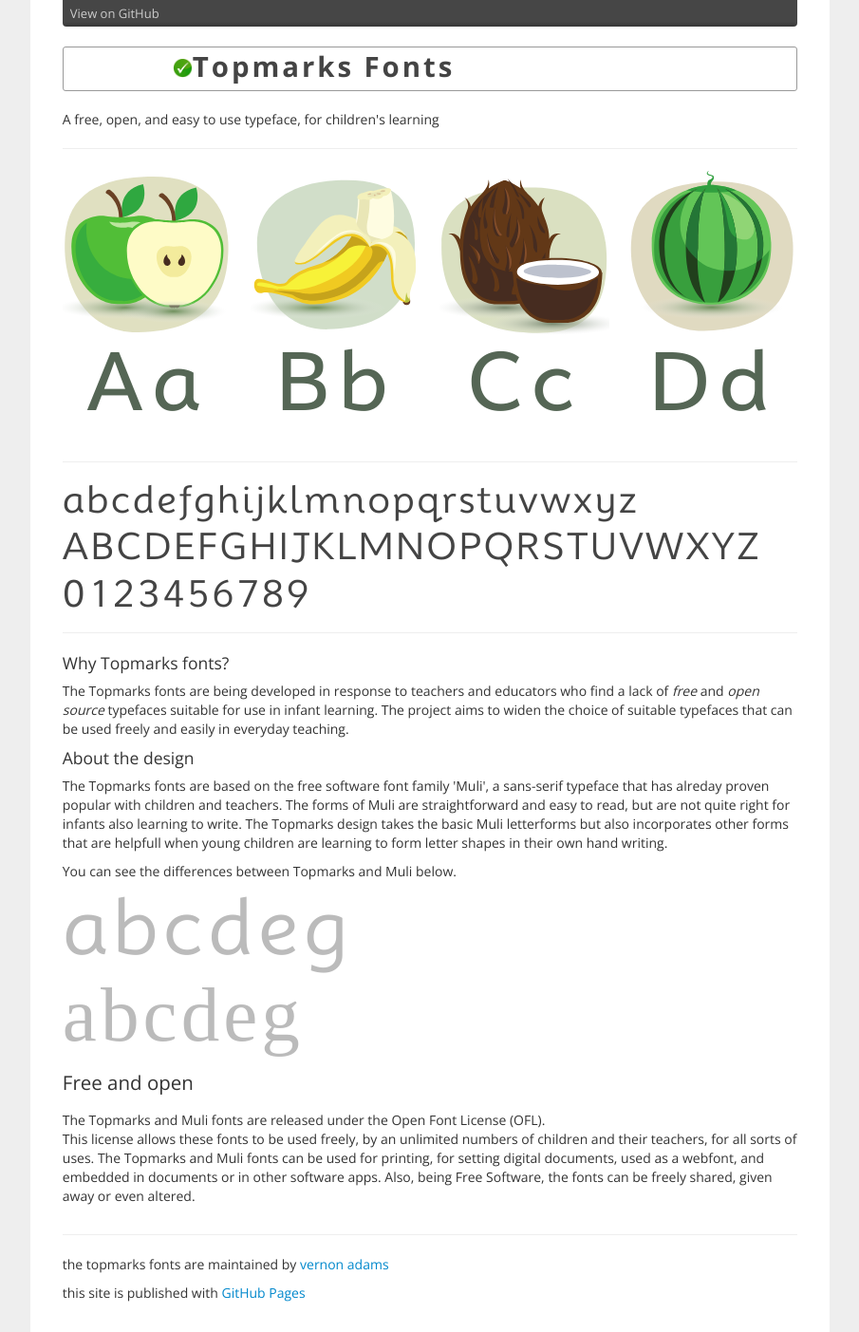
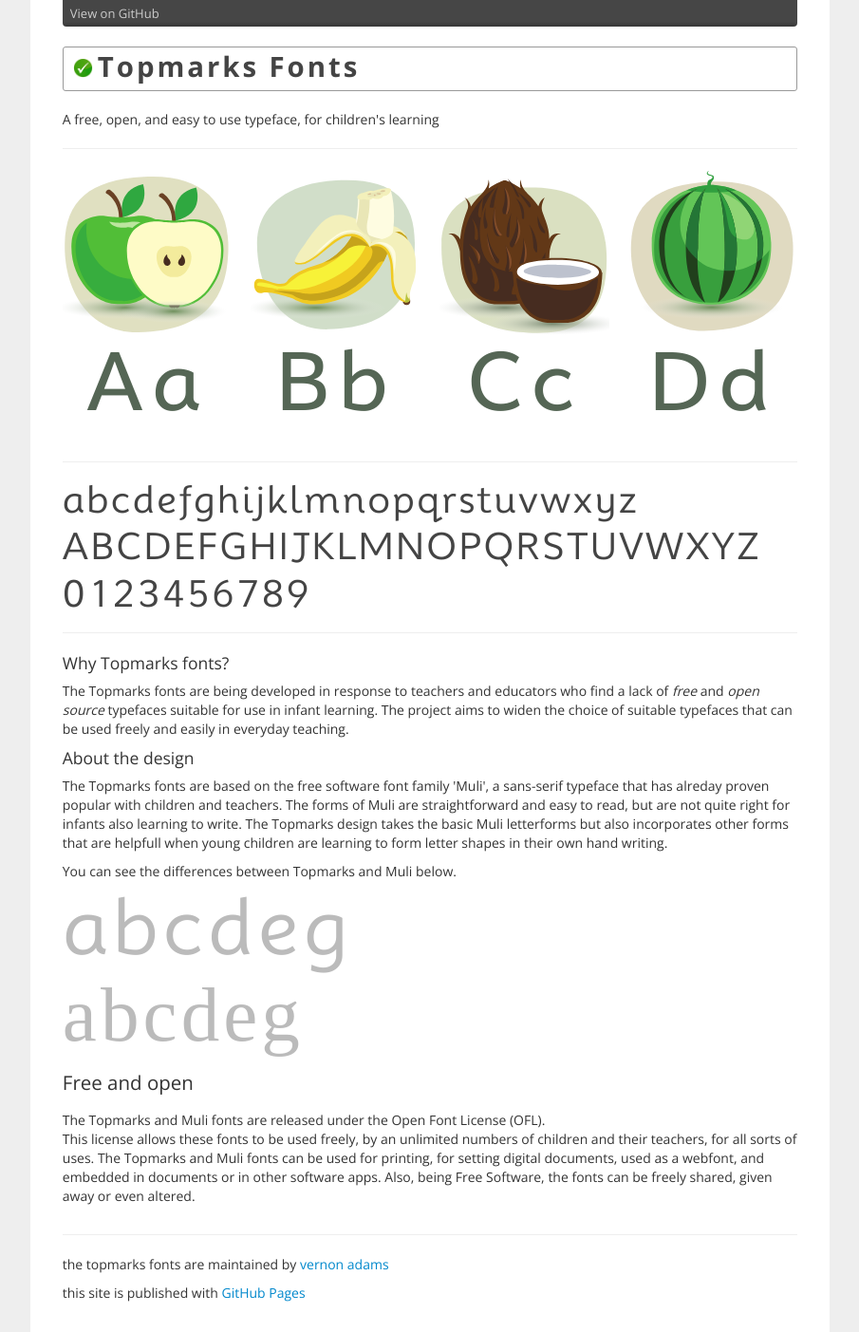
Before and after one commit to vernnobile/topmarks, a Jekyll site: the page built from index.html, in a window 1280 px wide. Shown: the whole page at 95% size, without its empty margins (187-1092 px from the left). Built offline with Jekyll 4.4.1, drawn with Linux system fonts in a browser that asks for light colours; some web fonts are replaced.

Commit message:
Update header-masthead.html

```diff
--- a/_includes/header-masthead.html
+++ b/_includes/header-masthead.html
@@ -2,7 +2,7 @@
       <div id="topnavbar"> <a id="forkme_banner" href="https://github.com/vernnobile/topmarks">View on GitHub</a></div>
       <!-- MAIN PAGE -->
 <!-- header -->
-        <div class="navbar navbar-static-cont-width navbar-teal"> <img style="padding-left:105px;padding-bottom:3px;"
+        <div class="navbar navbar-static-cont-width navbar-teal"> <img style="padding-right:5px;padding-bottom:3px;"
             alt="tick"
             src="images/tick.png"
             height="20px"
```
